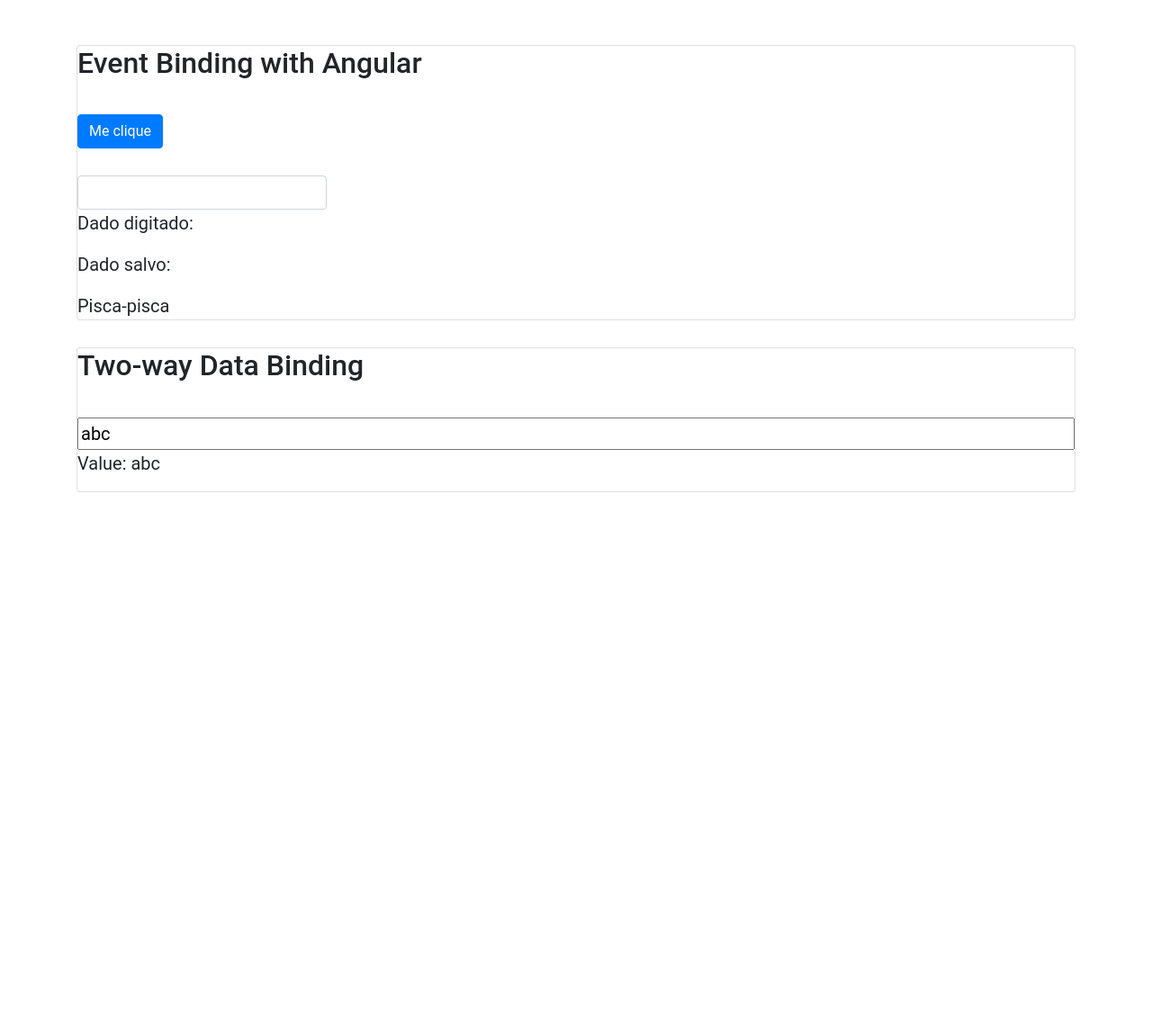
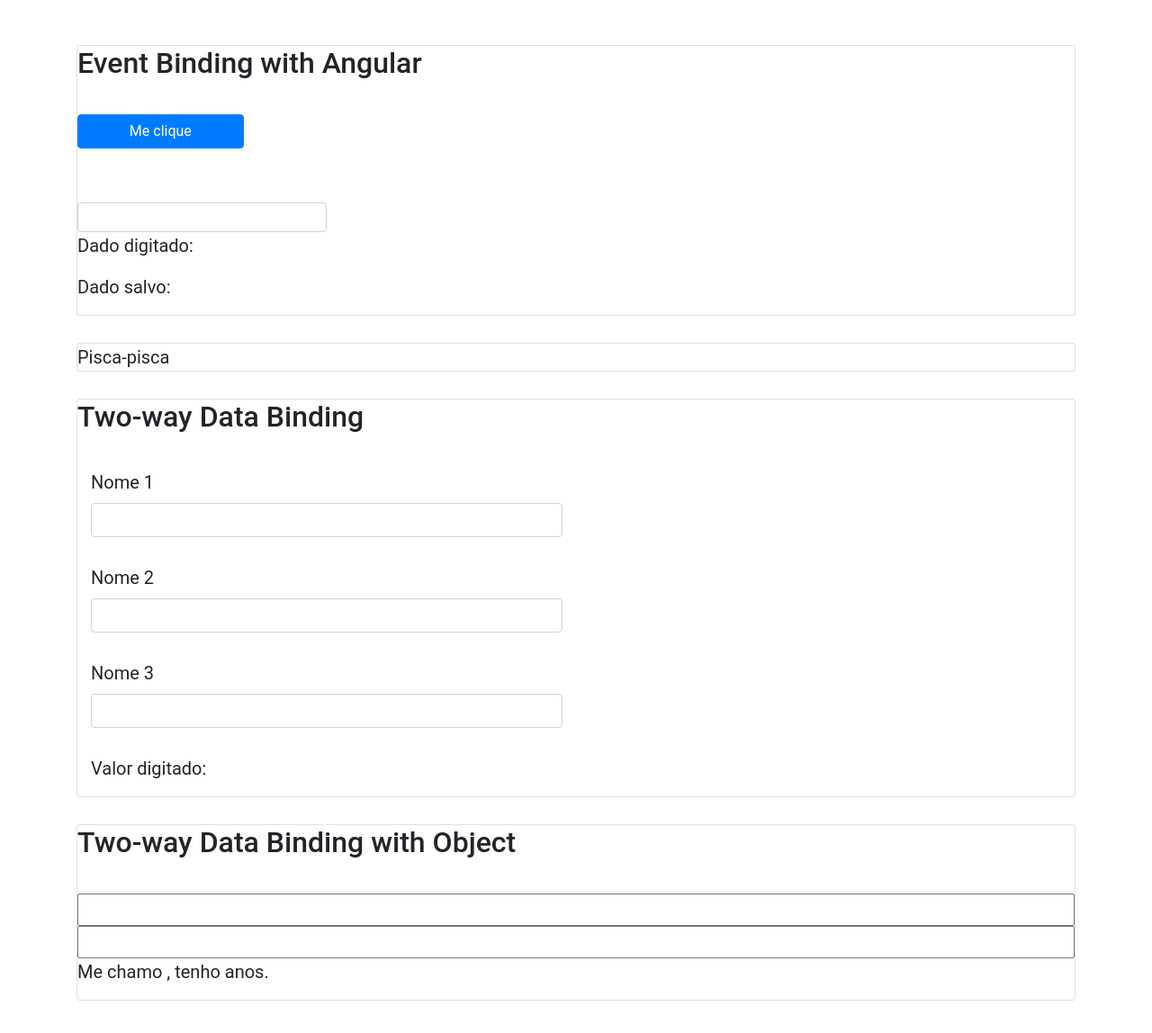
Before and after one commit to leonardofaria00/curso-angular, an Angular app: page / in a window 1280 px wide. Shown: the top 1148 px of the page at 90% size. Before the commit the page ends 800 px from the top, so only its background shows below. Built offline with nearby package versions, Linux system fonts and the light colour scheme.

Commit message:
[UPDATE] Adicionando FormsModule ao AppModulee fazendo two-way data binding com objetos

```diff
--- a/src/app/app.module.ts
+++ b/src/app/app.module.ts
@@ -1,10 +1,12 @@
 import { NgModule } from '@angular/core';
+import { FormsModule } from '@angular/forms';
 import { BrowserModule } from '@angular/platform-browser';
 import { AppComponent } from './app.component';
 
 import { CursoModule } from './curso/curso.module';
 import { EventBindingComponent } from './event-binding/event-binding.component';
 import { MeuPrimeiroComponent } from './meu-componente/meu-primeiro.component';
+
 
 
 @NgModule({
@@ -15,7 +17,8 @@ import { MeuPrimeiroComponent } from './meu-componente/meu-primeiro.component';
   ],
   imports: [
     BrowserModule,
-    CursoModule
+    CursoModule,
+    FormsModule
   ],
   providers: [],
   bootstrap: [AppComponent]
--- a/src/app/event-binding/event-binding.component.html
+++ b/src/app/event-binding/event-binding.component.html
@@ -1,32 +1,49 @@
-<article class="card">
-  <h2>Event Binding with Angular</h2>
-  <br />
-  <div #classe>
-    <button class="btn btn-primary" (click)="botaoClicado()">Me clique</button>
+<article>
+  <div class="card">
+    <h2>Event Binding with Angular</h2>
+    <br />
+    <button class="btn btn-primary col-sm-2" (click)="botaoClicado()">Me clique</button>
     <br />
     <br />
-    <input
-      class="form-control col-sm-3"
-      type="text"
-      #pegaInput
-      (keyup)="onKeyUp($event)"
-      (blur)="salvarDado(pegaInput.value)"
-    />
+    <input class="form-control col-sm-3" type="text" #pegaInput (keyup)="onKeyUp($event)"
+      (blur)="salvarDado(pegaInput.value)" />
     <p>Dado digitado: {{ valorAtual }}</p>
     <p>Dado salvo: {{ valorSalvo }}</p>
-    <span
-      (mouseover)="onMouseOver()"
-      (mouseout)="onMouseOver()"
-      [class.piscar]="isMouseOver"
-      >Pisca-pisca</span
-    >
+  </div>
+  <br>
+  <div class="card">
+    <span (mouseover)="onMouseOverOut()" (mouseout)="onMouseOverOut()" [class.piscar]="isMouseOver">Pisca-pisca</span>
   </div>
 </article>
 <br />
 <article class="card">
   <h2>Two-way Data Binding</h2>
   <br />
+  <div class="col-sm-6">
+    <div>
+      <label>Nome 1</label>
+      <input class="form-control" type="text" [value]="nome" (input)="nome = $event.target.value" />
+    </div>
+    <br>
+    <div>
+      <label>Nome 2</label>
+      <input class="form-control" type="text" [ngModel]="nome" (ngModelChange)="nome = $event" />
+    </div>
+    <br>
+    <div>
+      <label>Nome 3</label>
+      <input class="form-control" type="text" [(ngModel)]="nome" />
+    </div>
+    <br>
+    <p>Valor digitado: {{ nome }}</p>
+  </div>
+</article>
+<br>
+<article class="card">
+  <h2>Two-way Data Binding with Object</h2>
+  <br>
+  <input type="text" [(ngModel)]="pessoa.nome">
+  <input type="number" [(ngModel)]="pessoa.idade">
+  <p>Me chamo {{ pessoa.nome}}, tenho {{pessoa.idade}} anos.</p>
 
-  <input type="nome" name="nome" [value]="nome" (input)="nome = $event.target.value" />
-  <p>Value: {{ nome }}</p>
 </article>
--- a/src/app/event-binding/event-binding.component.ts
+++ b/src/app/event-binding/event-binding.component.ts
@@ -7,12 +7,17 @@ import { Component, OnInit } from '@angular/core';
 })
 export class EventBindingComponent implements OnInit {
 
+  constructor() { }
+
   valorAtual: string = '';
   valorSalvo: string = '';
   isMouseOver: boolean = false;
-  nome: string = 'abc';
+  nome: string = '';
 
-  constructor() { }
+  pessoa: any = {
+    nome: '',
+    idade: ''
+  }
 
   ngOnInit(): void {
   }
@@ -27,11 +32,11 @@ export class EventBindingComponent implements OnInit {
 
   }
 
-  salvarDado(dado) {
+  salvarDado(dado: any) {
     this.valorSalvo = dado;
   }
 
-  onMouseOver() {
+  onMouseOverOut() {
     this.isMouseOver = !this.isMouseOver;
   }
 }
--- a/src/app/event-binding/event-binding.module.ts
+++ b/src/app/event-binding/event-binding.module.ts
@@ -1,12 +1,10 @@
 import { CommonModule } from '@angular/common';
 import { NgModule } from '@angular/core';
-import { FormsModule } from '@angular/forms';
 
 @NgModule({
   declarations: [],
   imports: [
-    CommonModule,
-    FormsModule
+    CommonModule
   ]
 })
 export class EventBindingModule { }
```
